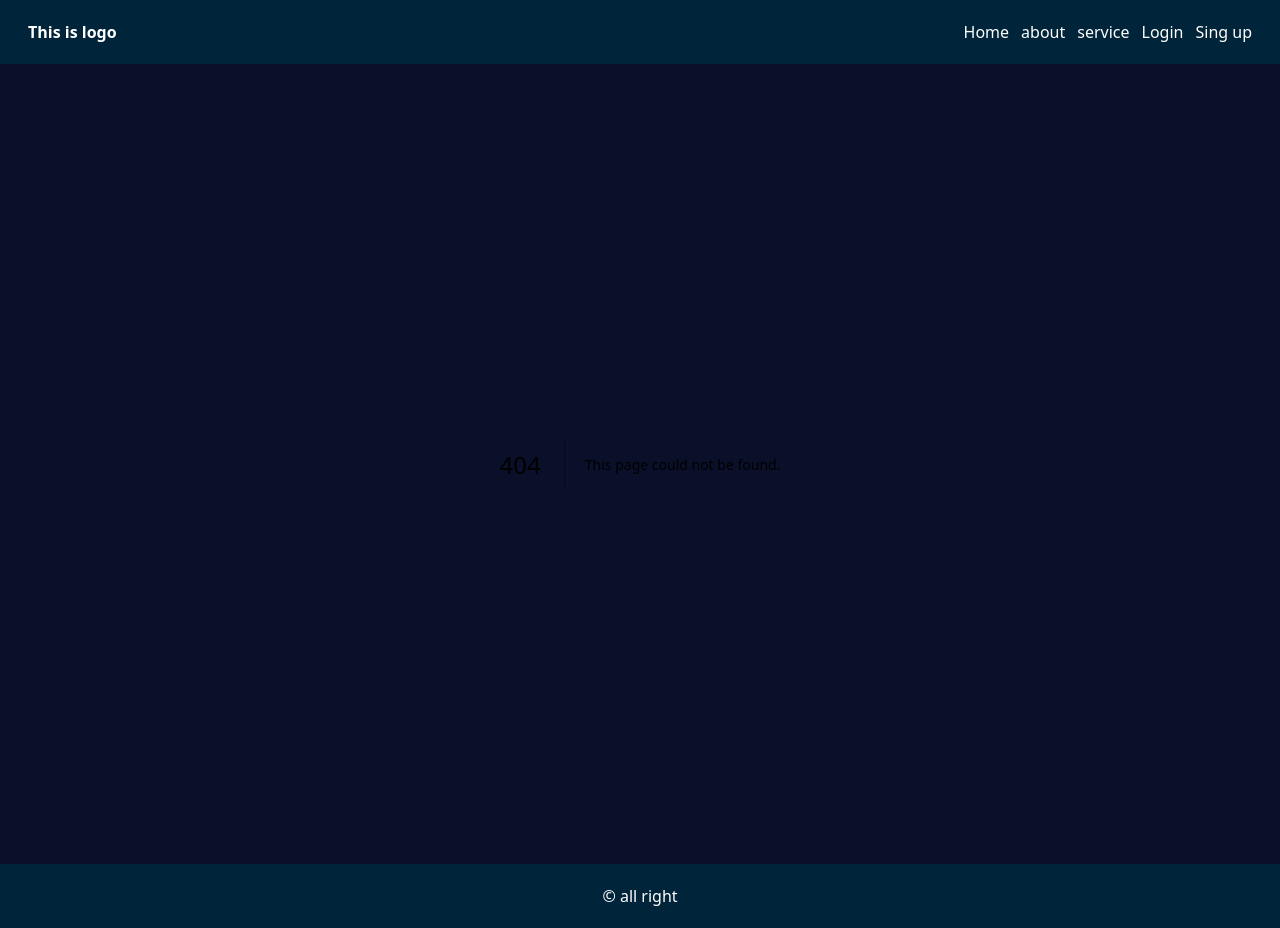
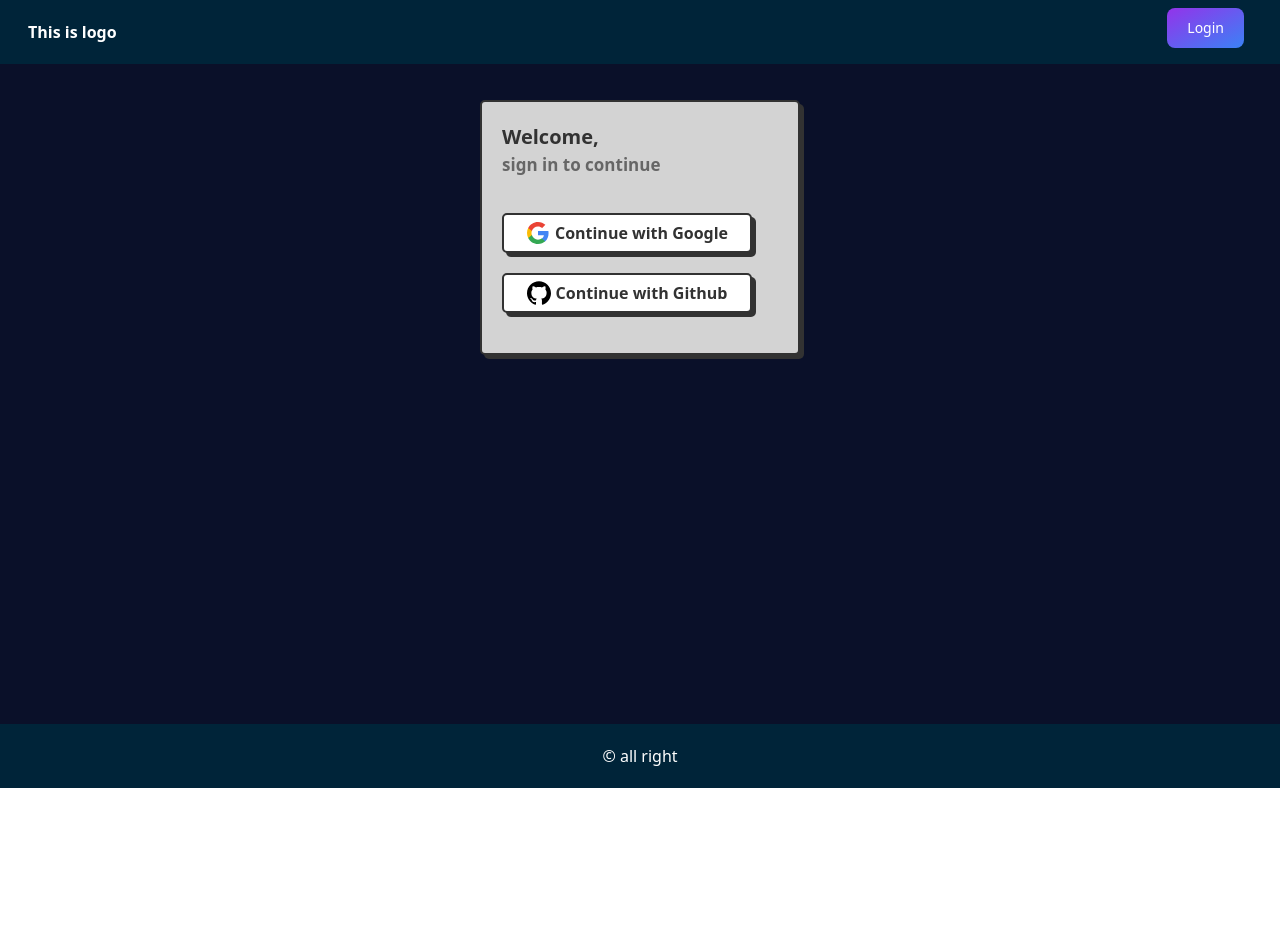
Before and after one commit to skrijwan100/Chai-shop, a Next.js app: page /login in a window 1280 px wide. Before the commit this address had no page. After the commit the page ends 800 px from the top, so only its background shows below. Built offline with nearby package versions, Linux system fonts and the light colour scheme.

Commit message:
loing add

```diff
--- a/app/globals.css
+++ b/app/globals.css
@@ -3,3 +3,125 @@
 @tailwind utilities;
 
 @import url('https://fonts.googleapis.com/css2?family=Bebas+Neue&family=Jersey+15&family=Rubik+Vinyl&display=swap');
+/* From Uiverse.io by D3OXY */
+/* DEOXY Was Here */
+.form {
+    --background: #d3d3d3;
+    --input-focus: #2d8cf0;
+    --font-color: #323232;
+    --font-color-sub: #666;
+    --bg-color: #fff;
+    --main-color: #323232;
+    padding: 20px;
+    background: var(--background);
+    display: flex;
+    flex-direction: column;
+    align-items: flex-start;
+    justify-content: center;
+    gap: 20px;
+    border-radius: 5px;
+    border: 2px solid var(--main-color);
+    box-shadow: 4px 4px var(--main-color);
+  }
+
+  .form > p {
+    font-family: var(--font-DelaGothicOne);
+    color: var(--font-color);
+    font-weight: 700;
+    font-size: 20px;
+    margin-bottom: 15px;
+    display: flex;
+    flex-direction: column;
+  }
+
+  .form > p > span {
+    font-family: var(--font-SpaceMono);
+    color: var(--font-color-sub);
+    font-weight: 600;
+    font-size: 17px;
+  }
+
+  .separator {
+    width: 100%;
+    display: flex;
+    align-items: center;
+    justify-content: center;
+    gap: 5px;
+  }
+
+  .separator > div {
+    width: 100px;
+    height: 3px;
+    border-radius: 5px;
+    background-color: var(--font-color-sub);
+  }
+
+  .separator > span {
+    color: var(--font-color);
+    font-family: var(--font-SpaceMono);
+    font-weight: 600;
+  }
+
+  .oauthButton {
+    display: flex;
+    justify-content: center;
+    align-items: center;
+    gap: 5px;
+      /* margin: 50px auto 0 auto; */
+    padding: auto 15px 15px auto;
+    width: 250px;
+    height: 40px;
+    border-radius: 5px;
+    border: 2px solid var(--main-color);
+    background-color: var(--bg-color);
+    box-shadow: 4px 4px var(--main-color);
+    font-size: 16px;
+    font-weight: 600;
+    color: var(--font-color);
+    cursor: pointer;
+    transition: all 250ms;
+    position: relative;
+    overflow: hidden;
+    z-index: 1;
+  }
+
+  .oauthButton::before {
+    content: "";
+    position: absolute;
+    top: 0;
+    left: 0;
+    height: 100%;
+    width: 0;
+    background-color: #212121;
+    z-index: -1;
+    -webkit-box-shadow: 4px 8px 19px -3px rgba(0, 0, 0, 0.27);
+    box-shadow: 4px 8px 19px -3px rgba(0, 0, 0, 0.27);
+    transition: all 250ms;
+  }
+
+  .oauthButton:hover {
+    color: #e8e8e8;
+  }
+
+  .oauthButton:hover::before {
+    width: 100%;
+  }
+
+  .form > input {
+    width: 250px;
+    height: 40px;
+    border-radius: 5px;
+    border: 2px solid var(--main-color);
+    background-color: var(--bg-color);
+    box-shadow: 4px 4px var(--main-color);
+    font-size: 15px;
+    font-weight: 600;
+    color: var(--font-color);
+    padding: 5px 10px;
+    outline: none;
+  }
+
+  .icon {
+    width: 1.5rem;
+    height: 1.5rem;
+  }
--- /dev/null
+++ b/app/login/page.js
@@ -0,0 +1,34 @@
+import React from 'react'
+import "../globals.css"
+export default function Login() {
+    return (
+        <div className=' flex justify-center items-center' >
+        <div className='w-80'>
+            <div action="" className="form my-9">
+                <p>
+                    Welcome,<span>sign in to continue</span>
+                </p>
+                <button className="oauthButton">
+                    <svg className="icon" viewBox="0 0 24 24">
+                        <path d="M22.56 12.25c0-.78-.07-1.53-.2-2.25H12v4.26h5.92c-.26 1.37-1.04 2.53-2.21 3.31v2.77h3.57c2.08-1.92 3.28-4.74 3.28-8.09z" fill="#4285F4"></path>
+                        <path d="M12 23c2.97 0 5.46-.98 7.28-2.66l-3.57-2.77c-.98.66-2.23 1.06-3.71 1.06-2.86 0-5.29-1.93-6.16-4.53H2.18v2.84C3.99 20.53 7.7 23 12 23z" fill="#34A853"></path>
+                        <path d="M5.84 14.09c-.22-.66-.35-1.36-.35-2.09s.13-1.43.35-2.09V7.07H2.18C1.43 8.55 1 10.22 1 12s.43 3.45 1.18 4.93l2.85-2.22.81-.62z" fill="#FBBC05"></path>
+                        <path d="M12 5.38c1.62 0 3.06.56 4.21 1.64l3.15-3.15C17.45 2.09 14.97 1 12 1 7.7 1 3.99 3.47 2.18 7.07l3.66 2.84c.87-2.6 3.3-4.53 6.16-4.53z" fill="#EA4335"></path>
+                        <path d="M1 1h22v22H1z" fill="none"></path>
+                    </svg>
+                    Continue with Google
+                </button>
+                <button className="oauthButton">
+                    <svg className="icon" viewBox="0 0 24 24">
+                        <path d="M12 .297c-6.63 0-12 5.373-12 12 0 5.303 3.438 9.8 8.205 11.385.6.113.82-.258.82-.577 0-.285-.01-1.04-.015-2.04-3.338.724-4.042-1.61-4.042-1.61C4.422 18.07 3.633 17.7 3.633 17.7c-1.087-.744.084-.729.084-.729 1.205.084 1.838 1.236 1.838 1.236 1.07 1.835 2.809 1.305 3.495.998.108-.776.417-1.305.76-1.605-2.665-.3-5.466-1.332-5.466-5.93 0-1.31.465-2.38 1.235-3.22-.135-.303-.54-1.523.105-3.176 0 0 1.005-.322 3.3 1.23.96-.267 1.98-.399 3-.405 1.02.006 2.04.138 3 .405 2.28-1.552 3.285-1.23 3.285-1.23.645 1.653.24 2.873.12 3.176.765.84 1.23 1.91 1.23 3.22 0 4.61-2.805 5.625-5.475 5.92.42.36.81 1.096.81 2.22 0 1.606-.015 2.896-.015 3.286 0 .315.21.69.825.57C20.565 22.092 24 17.592 24 12.297c0-6.627-5.373-12-12-12"></path>
+                    </svg>
+                    Continue with Github
+                </button>
+                <div className="separator">
+
+                </div>
+            </div>
+
+            </div>   </div>
+    )
+}
--- a/app/page.js
+++ b/app/page.js
@@ -6,6 +6,9 @@ export default function Home() {
     <div className="text-white text-5xl font-bold text-center py-3  ">
       Let's buy a chai
     </div>
+    <div className=" flex justify-center items-center mt-7">
+    <button type="button" className="text-white bg-gradient-to-br from-purple-600 to-blue-500 hover:bg-gradient-to-bl focus:ring-4 focus:outline-none focus:ring-blue-300 dark:focus:ring-blue-800 font-medium rounded-lg text-sm px-5 py-2.5 text-center me-2 mb-2">Let buy a chai</button>
+    </div>
 
     </div>
   );
--- a/components/Navbar.js
+++ b/components/Navbar.js
@@ -1,17 +1,12 @@
 import React from 'react'
+import Link from 'next/link'
 
 export default function Navbar() {
   return (
     <div>
       <nav className='flex justify-between text-white bg-[#002439] h-16 items-center px-7'>
         <div className='font-bold'> This is logo </div>
-        <ul className='flex gap-3'>
-            <li>Home</li>
-            <li>about</li>
-            <li>service</li>
-            <li>Login</li>
-            <li>Sing up</li>
-        </ul>
+      <Link href="/login">  <button type="button" className="text-white bg-gradient-to-br from-purple-600 to-blue-500 hover:bg-gradient-to-bl focus:ring-4 focus:outline-none focus:ring-blue-300 dark:focus:ring-blue-800 font-medium rounded-lg text-sm px-5 py-2.5 text-center me-2 mb-2">Login</button></Link>
       </nav>
     </div>
   )
```
Also changed, not shown: app/layout.js (line endings or trailing spaces).
